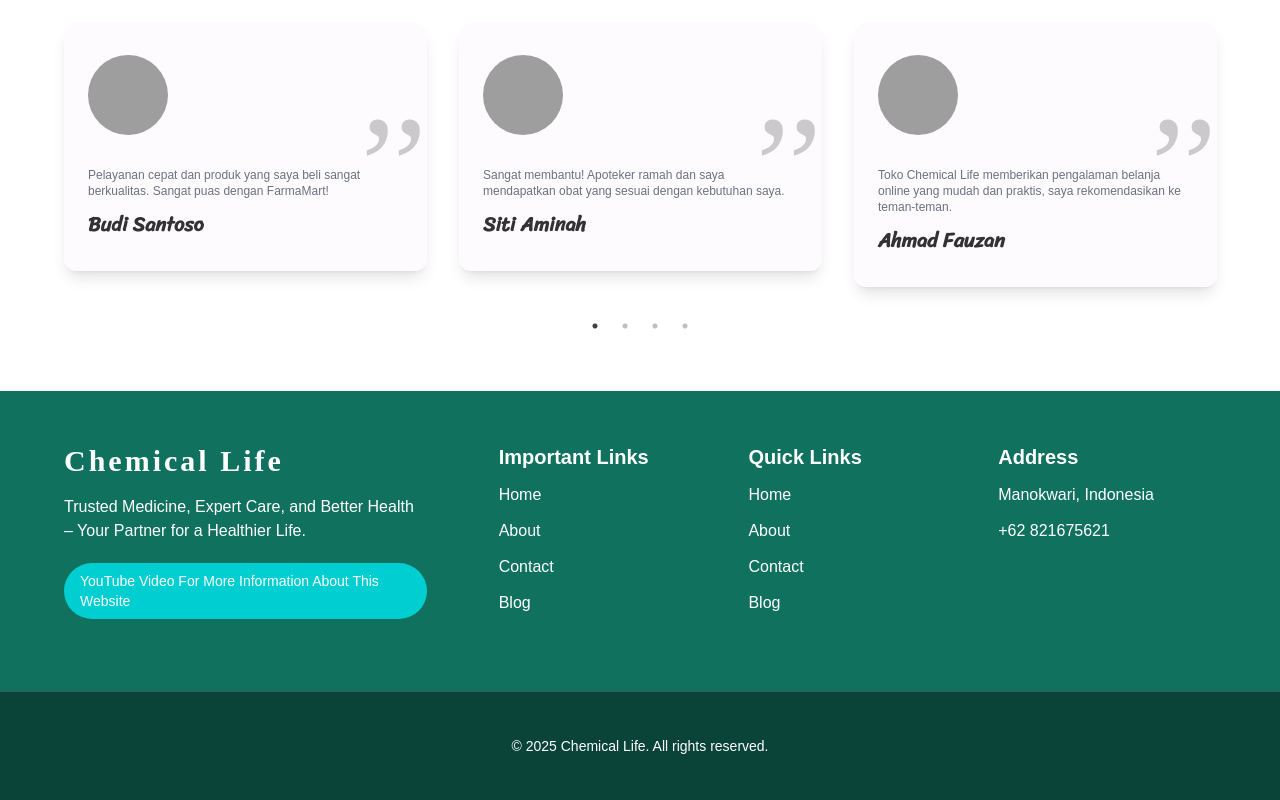
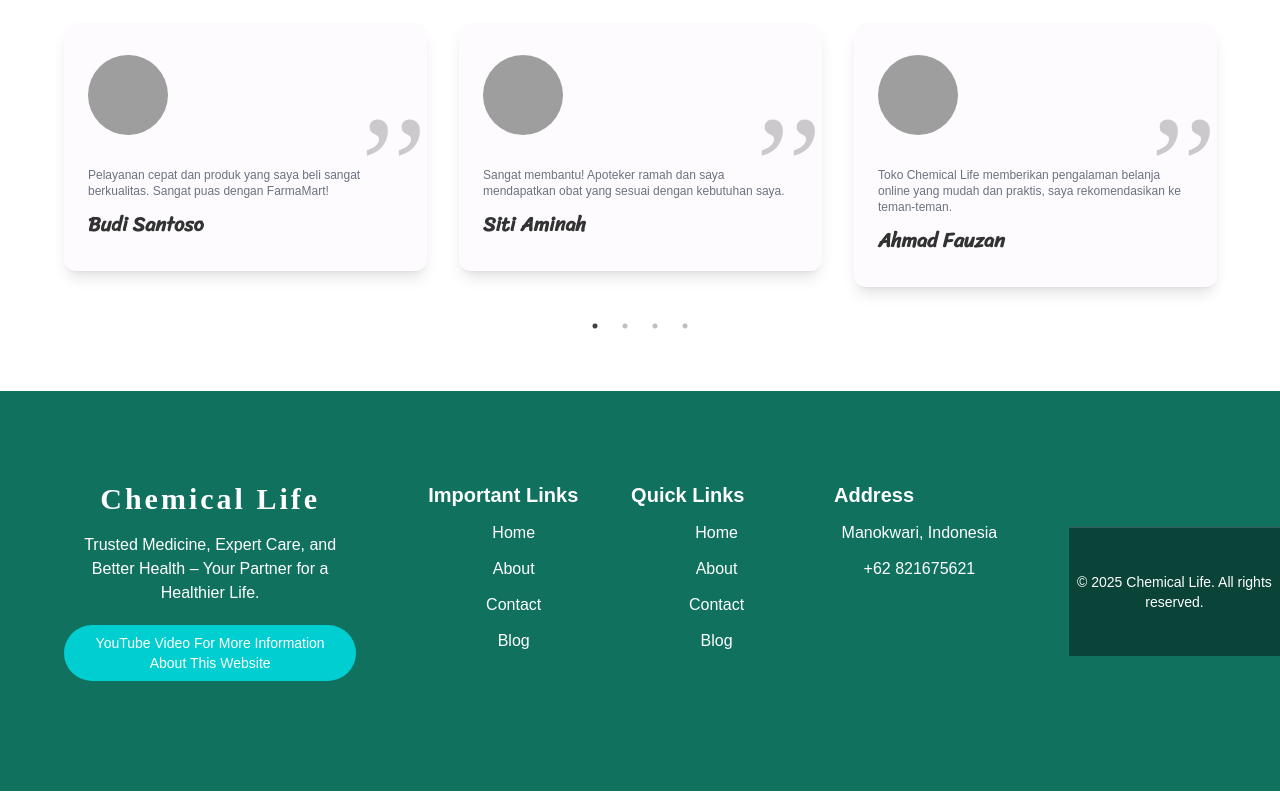
Before and after one commit to MedCorvus/Chemical-Life, a React (Vite) app: page / in a window 1280 px wide. Shown: the part 3404-4204 px from the top of the page. Built offline with nearby package versions, Linux system fonts and the light colour scheme; grey boxes are pictures that could not be loaded; some icons are missing.

Commit message:
Memperbaiki Link Youtube 1

```diff
--- a/src/components/Footer/Footer.jsx
+++ b/src/components/Footer/Footer.jsx
@@ -1,6 +1,6 @@
 import React from "react";
 import { FaFacebook, FaInstagram, FaLinkedin } from "react-icons/fa6";
-import FooterBg from "../../assets/website/medicine-banner.jpg";
+
 
 const FooterLinks = [
   {
@@ -33,14 +33,14 @@ const bgImage = {
 const Footer = () => {
   return (
     <div style={bgImage} className="text-white">
-      <div className="bg-black/40 min-h-[400px]">
-        <div className="container grid md:grid-cols-3 pb-10 pt-5">
+      <div className="bg-black/40 min-h-[400px] flex justify-center items-center">
+        <div className="container grid md:grid-cols-3 pb-10 pt-5 text-center">
           {/* company details */}
-          <div className="py-8 px-4">
+          <div className="py-8 px-4 flex flex-col items-center">
             <a href="#" className="font-semibold tracking-widest text-2xl sm:text-3xl font-[Poppins]">
               Chemical Life
             </a>
-            <p className="pt-4">
+            <p className="pt-4 max-w-md">
               Trusted Medicine, Expert Care, and Better Health – Your Partner for a Healthier Life.
             </p>
             <a href="https://www.youtube.com/channel/UC1H-a1MKEFXRiFlGNLcy7gQ"
@@ -50,6 +50,7 @@ const Footer = () => {
               YouTube Video For More Information About This Website
             </a>
           </div>
+
 
           {/* Footer links */}
           <div className="col-span-2 grid grid-cols-2 sm:grid-cols-3 md:pl-10">
```
